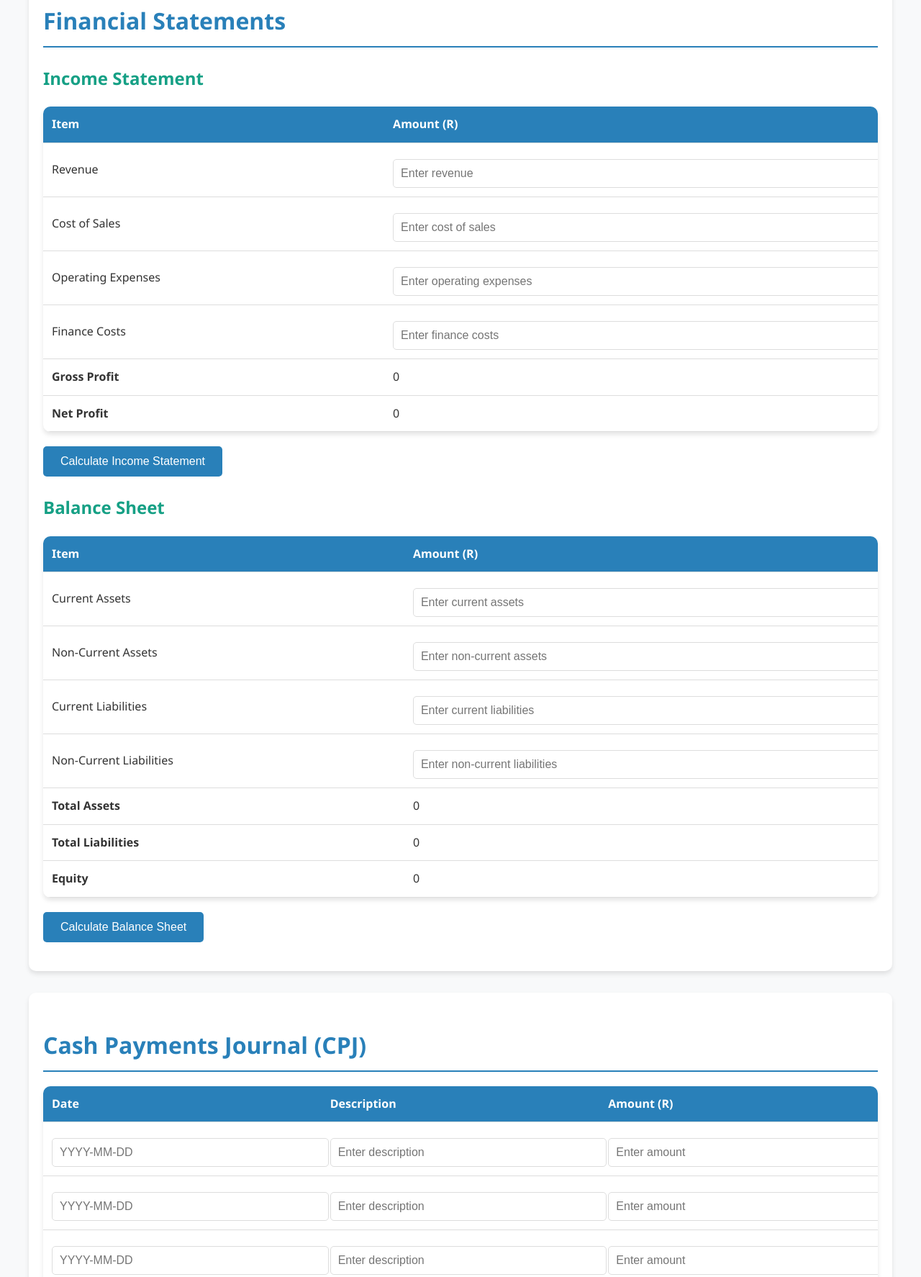
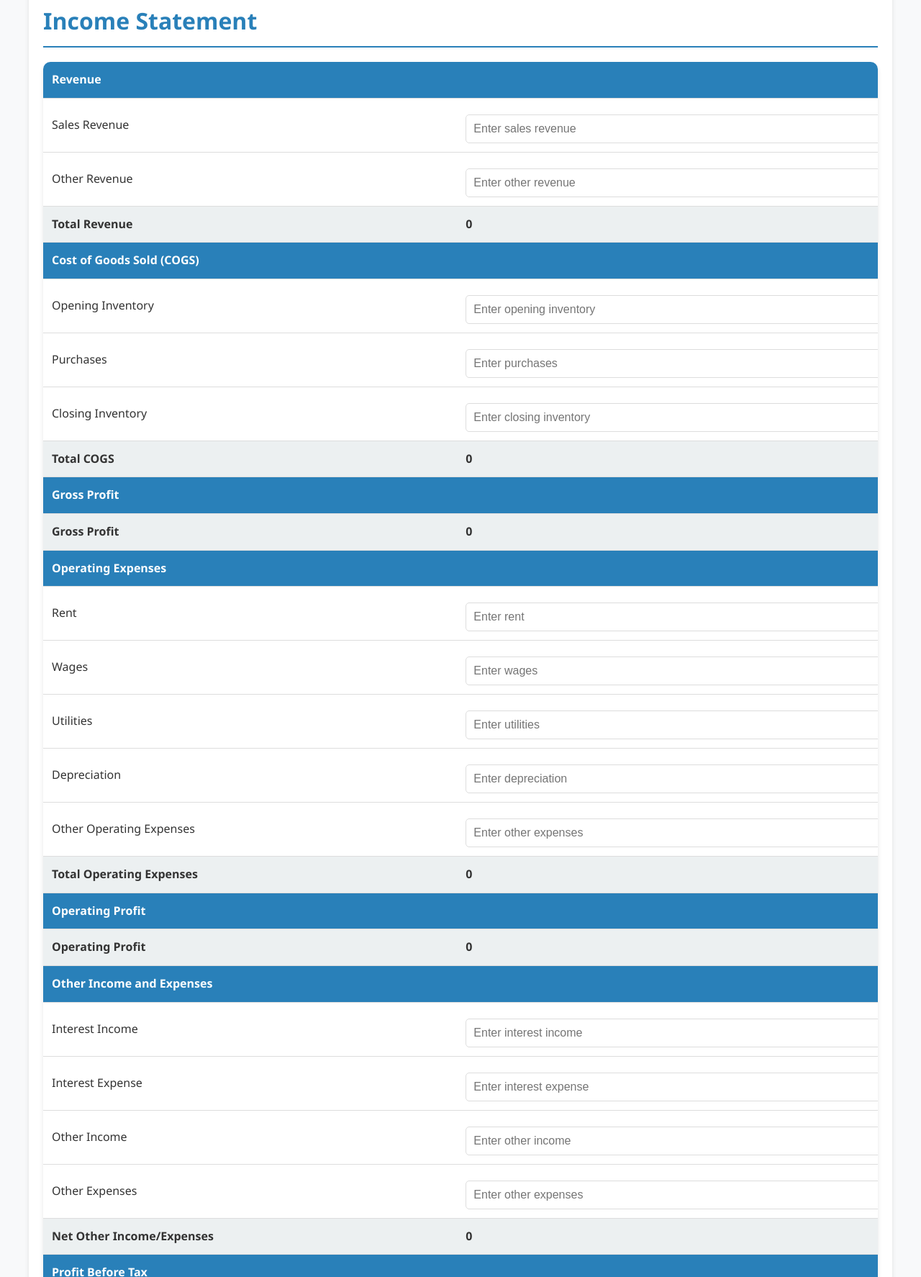
Before and after one commit to Ntombifuthi-Mashinini/Accounting-StudyPlan, a plain HTML site: page Index.html in a window 1280 px wide. Shown: the part 1714-3488 px from the top of the page at 72% size. Drawn offline with Linux system fonts and the light colour scheme.

Commit message:
Added missing components to the Income Statement structure in HTML

```diff
--- a/Index.html
+++ b/Index.html
@@ -130,42 +130,139 @@
         </tr>
       </table>
     </div>
-
 <div class="section">
-      <h2>Financial Statements</h2>
-
-      <h3>Income Statement</h3>
+  <h2>Income Statement</h2>
   <table>
     <tr>
-          <th>Item</th>
-          <th>Amount (R)</th>
+      <th colspan="2">Revenue</th>
     </tr>
     <tr>
-          <td>Revenue</td>
-          <td><input type="number" id="revenue" placeholder="Enter revenue"></td>
+      <td>Sales Revenue</td>
+      <td><input type="number" id="salesRevenue" placeholder="Enter sales revenue"></td>
     </tr>
     <tr>
-          <td>Cost of Sales</td>
-          <td><input type="number" id="costOfSales" placeholder="Enter cost of sales"></td>
+      <td>Other Revenue</td>
+      <td><input type="number" id="otherRevenue" placeholder="Enter other revenue"></td>
+    </tr>
+    <tr class="totals">
+      <td><strong>Total Revenue</strong></td>
+      <td id="totalRevenue">0</td>
+    </tr>
+
+    <tr>
+      <th colspan="2">Cost of Goods Sold (COGS)</th>
     </tr>
     <tr>
-          <td>Operating Expenses</td>
-          <td><input type="number" id="operatingExpenses" placeholder="Enter operating expenses"></td>
+      <td>Opening Inventory</td>
+      <td><input type="number" id="openingInventory" placeholder="Enter opening inventory"></td>
     </tr>
     <tr>
-          <td>Finance Costs</td>
-          <td><input type="number" id="financeCosts" placeholder="Enter finance costs"></td>
+      <td>Purchases</td>
+      <td><input type="number" id="purchases" placeholder="Enter purchases"></td>
     </tr>
     <tr>
+      <td>Closing Inventory</td>
+      <td><input type="number" id="closingInventory" placeholder="Enter closing inventory"></td>
+    </tr>
+    <tr class="totals">
+      <td><strong>Total COGS</strong></td>
+      <td id="totalCOGS">0</td>
+    </tr>
+
+    <tr>
+      <th colspan="2">Gross Profit</th>
+    </tr>
+    <tr class="totals">
       <td><strong>Gross Profit</strong></td>
       <td id="grossProfit">0</td>
     </tr>
+
     <tr>
+      <th colspan="2">Operating Expenses</th>
+    </tr>
+    <tr>
+      <td>Rent</td>
+      <td><input type="number" id="rent" placeholder="Enter rent"></td>
+    </tr>
+    <tr>
+      <td>Wages</td>
+      <td><input type="number" id="wages" placeholder="Enter wages"></td>
+    </tr>
+    <tr>
+      <td>Utilities</td>
+      <td><input type="number" id="utilities" placeholder="Enter utilities"></td>
+    </tr>
+    <tr>
+      <td>Depreciation</td>
+      <td><input type="number" id="depreciation" placeholder="Enter depreciation"></td>
+    </tr>
+    <tr>
+      <td>Other Operating Expenses</td>
+      <td><input type="number" id="otherOperatingExpenses" placeholder="Enter other expenses"></td>
+    </tr>
+    <tr class="totals">
+      <td><strong>Total Operating Expenses</strong></td>
+      <td id="totalOperatingExpenses">0</td>
+    </tr>
+
+    <tr>
+      <th colspan="2">Operating Profit</th>
+    </tr>
+    <tr class="totals">
+      <td><strong>Operating Profit</strong></td>
+      <td id="operatingProfit">0</td>
+    </tr>
+
+    <tr>
+      <th colspan="2">Other Income and Expenses</th>
+    </tr>
+    <tr>
+      <td>Interest Income</td>
+      <td><input type="number" id="interestIncome" placeholder="Enter interest income"></td>
+    </tr>
+    <tr>
+      <td>Interest Expense</td>
+      <td><input type="number" id="interestExpense" placeholder="Enter interest expense"></td>
+    </tr>
+    <tr>
+      <td>Other Income</td>
+      <td><input type="number" id="otherIncome" placeholder="Enter other income"></td>
+    </tr>
+    <tr>
+      <td>Other Expenses</td>
+      <td><input type="number" id="otherExpenses" placeholder="Enter other expenses"></td>
+    </tr>
+    <tr class="totals">
+      <td><strong>Net Other Income/Expenses</strong></td>
+      <td id="netOtherIncomeExpenses">0</td>
+    </tr>
+
+    <tr>
+      <th colspan="2">Profit Before Tax</th>
+    </tr>
+    <tr class="totals">
+      <td><strong>Profit Before Tax</strong></td>
+      <td id="profitBeforeTax">0</td>
+    </tr>
+
+    <tr>
+      <th colspan="2">Taxes</th>
+    </tr>
+    <tr>
+      <td>Taxes Paid</td>
+      <td><input type="number" id="taxesPaid" placeholder="Enter taxes"></td>
+    </tr>
+
+    <tr>
+      <th colspan="2">Net Profit</th>
+    </tr>
+    <tr class="totals">
       <td><strong>Net Profit</strong></td>
       <td id="netProfit">0</td>
     </tr>
   </table>
   <button onclick="calculateIncomeStatement()">Calculate Income Statement</button>
+</div>
 
       <h3>Balance Sheet</h3>
       <table>
```
Lines whose indentation alone changed are shown as unchanged.
